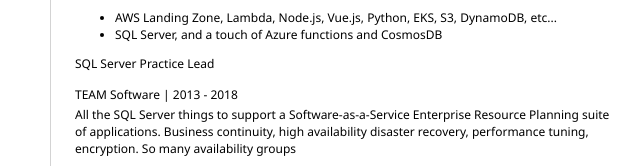
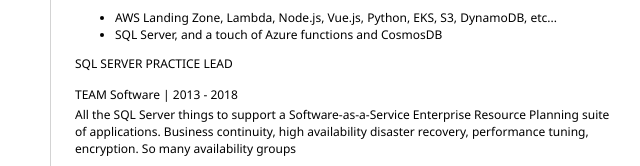
Before and after one commit to KenJ/resume, a plain HTML site: page index.html in a window 1280 px wide. Shown: the part 722-888 px from the top of the page, 493-1133 px from the left. Drawn offline with Linux system fonts and the light colour scheme.

Commit message:
upper casing job title

```diff
--- a/index.html
+++ b/index.html
@@ -95,7 +95,7 @@
                             <li>AWS Landing Zone, Lambda, Node.js, Vue.js, Python, EKS, S3, DynamoDB, etc...</li>
                             <li>SQL Server, and a touch of Azure functions and CosmosDB</li>
                     </ul>
-                    <h3>SQL Server Practice Lead</h3>
+                    <h3>SQL SERVER PRACTICE LEAD</h3>
                     <p>
                             TEAM Software | 2013 - 2018
                     </p>
```
